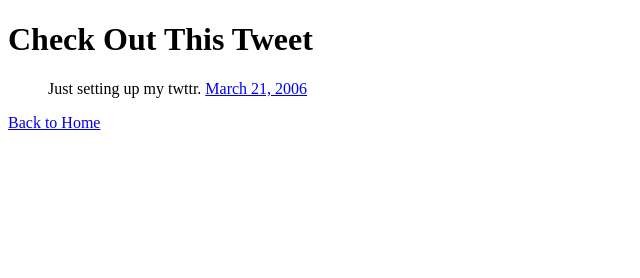
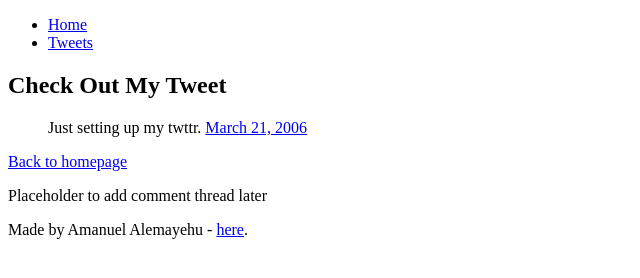
Before and after one commit to amanu212/My_First_Portfolio, a plain HTML site: page html_basic/tweets.html in a window 1280 px wide. Shown: the whole page, without its empty margins (0-640 px from the left). Drawn offline with Linux system fonts and the light colour scheme.

Commit message:
Fourth commit

```diff
--- a/html_basic/tweets.html
+++ b/html_basic/tweets.html
@@ -4,7 +4,16 @@
     <title>My Tweets Page</title>
   </head>
   <body>
-    <h1>Check Out This Tweet</h1>
+    <header>
+      <ul>
+        <li><a href="index.html">Home</a></li>
+        <li><a href="tweets.html">Tweets</a></li>
+      </ul>
+    </header>
+
+    <main>
+      <article>
+        <h1>Check Out My Tweet</h1>
 
         <blockquote class="twitter-tweet">
           <p lang="en" dir="ltr">
@@ -14,6 +23,16 @@
         </blockquote>
         <script async src="https://platform.twitter.com/widgets.js" charset="utf-8"></script>
 
-    <p><a href="index.html">Back to Home</a></p>
+        <p><a href="index.html">Back to homepage</a></p>
+      </article>
+
+      <aside>
+        <p>Placeholder to add comment thread later</p>
+      </aside>
+    </main>
+
+    <footer>
+      <p>Made by Amanuel Alemayehu - <a href="https://github.com/amanu212" target="_blank">here</a>.</p>
+    </footer>
   </body>
 </html>
```
Also changed, not shown: html_basic/index.html (+19 -3 lines). Lines whose indentation alone changed are shown as unchanged.
